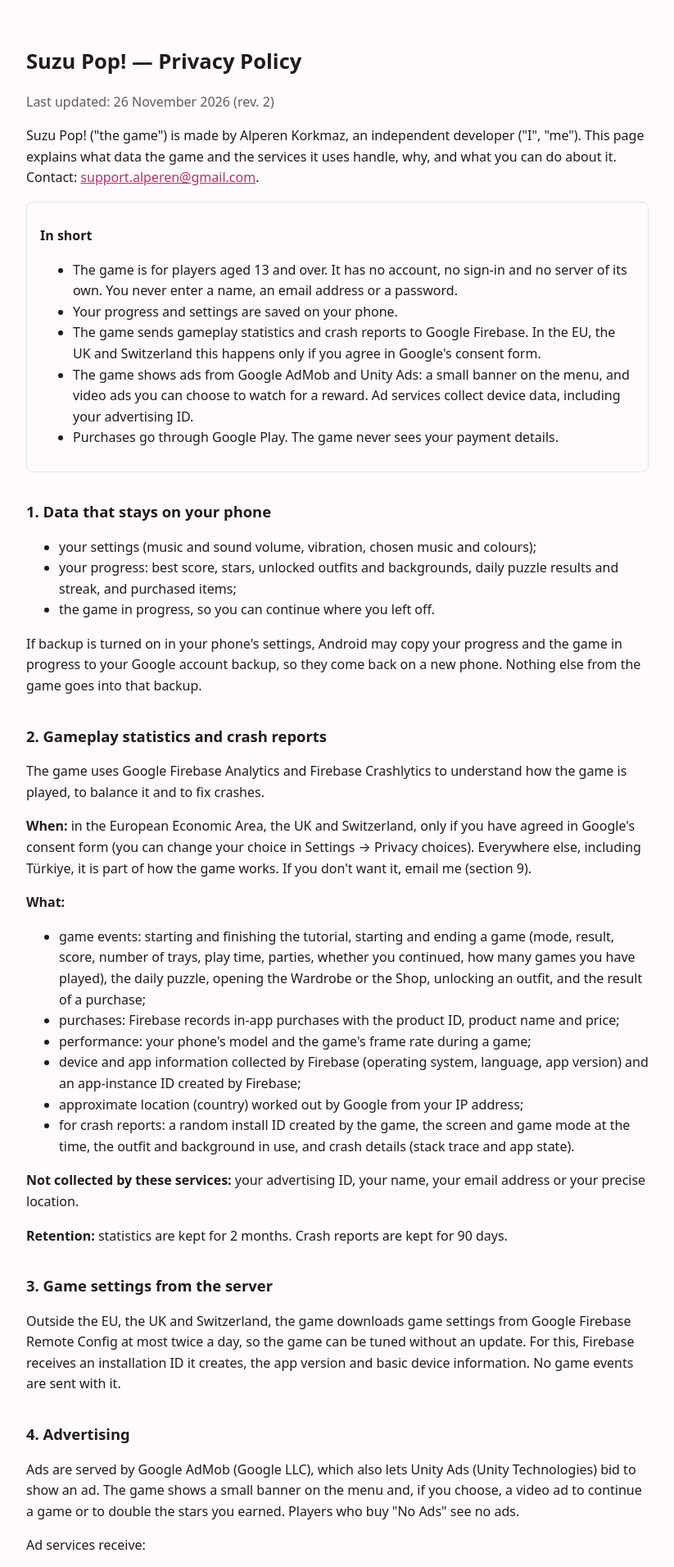
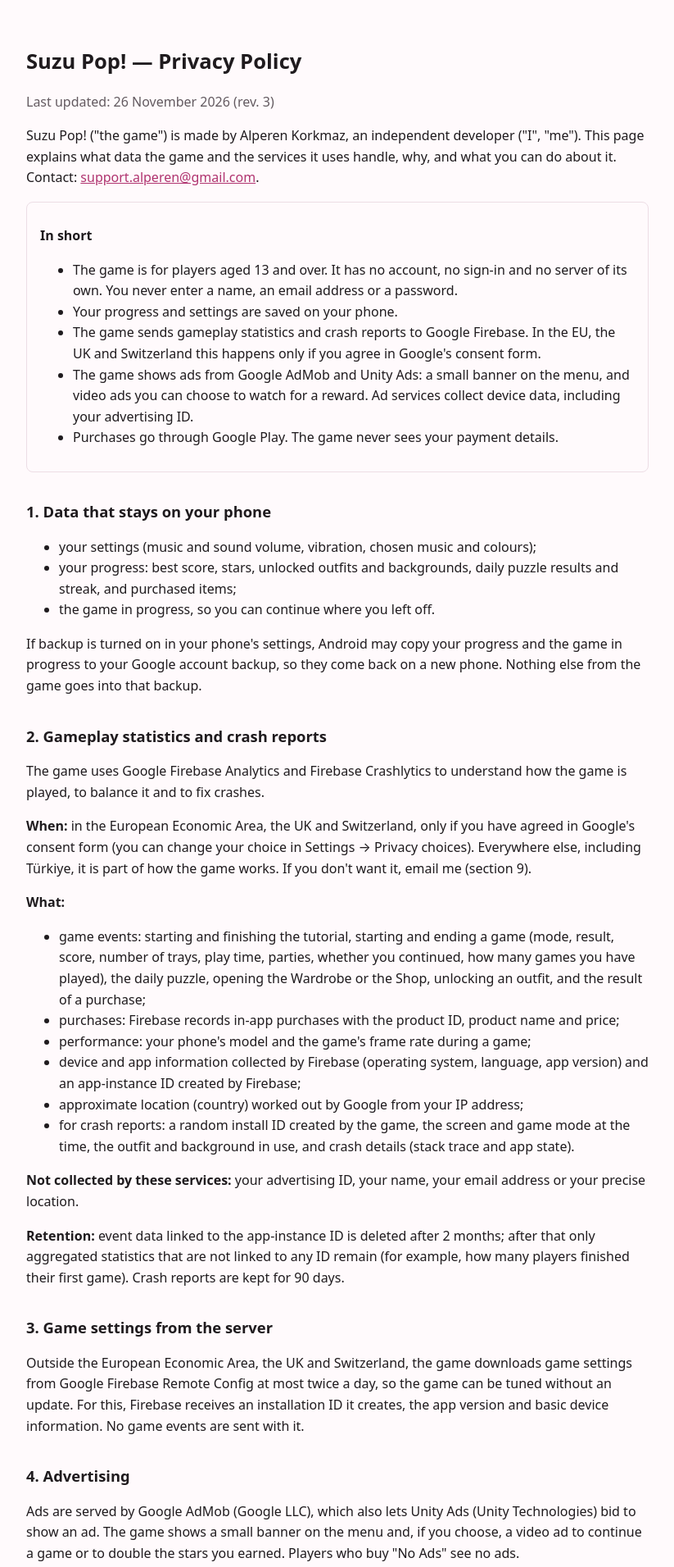
Before and after one commit to alperen-bit/alperen-bit.github.io, a plain HTML site: page suzu-pop/privacy/index.html in a window 1280 px wide. Shown: the top 1911 px of the page at 82% size, without its empty margins (228-1051 px from the left). Drawn offline with Linux system fonts and the light colour scheme.

Commit message:
Suzu Pop! gizlilik rev. 3: saklama cümlesi (kimliğe bağlı olay verisi 2 ay, kimliksiz toplu istatistik kalır), AEA adı
Co-Authored-By: Claude Opus 5.5 <noreply@anthropic.com>
Claude-Session: https://claude.ai/code/session_01HMdY4jPiqbrxtM8FV9cZri

```diff
--- a/suzu-pop/privacy/index.html
+++ b/suzu-pop/privacy/index.html
@@ -17,7 +17,7 @@
 <body>
 <main>
 <h1>Suzu Pop! — Privacy Policy</h1>
-<p class="muted">Last updated: 26 November 2026 (rev. 2)</p>
+<p class="muted">Last updated: 26 November 2026 (rev. 3)</p>
 
 <p>Suzu Pop! ("the game") is made by Alperen Korkmaz, an independent developer ("I", "me"). This page explains what data the game and the services it uses handle, why, and what you can do about it. Contact: <a href="mailto:support.alperen@gmail.com">support.alperen@gmail.com</a>.</p>
 
@@ -53,10 +53,10 @@
 <li>for crash reports: a random install ID created by the game, the screen and game mode at the time, the outfit and background in use, and crash details (stack trace and app state).</li>
 </ul>
 <p><strong>Not collected by these services:</strong> your advertising ID, your name, your email address or your precise location.</p>
-<p><strong>Retention:</strong> statistics are kept for 2 months. Crash reports are kept for 90 days.</p>
+<p><strong>Retention:</strong> event data linked to the app-instance ID is deleted after 2 months; after that only aggregated statistics that are not linked to any ID remain (for example, how many players finished their first game). Crash reports are kept for 90 days.</p>
 
 <h2>3. Game settings from the server</h2>
-<p>Outside the EU, the UK and Switzerland, the game downloads game settings from Google Firebase Remote Config at most twice a day, so the game can be tuned without an update. For this, Firebase receives an installation ID it creates, the app version and basic device information. No game events are sent with it.</p>
+<p>Outside the European Economic Area, the UK and Switzerland, the game downloads game settings from Google Firebase Remote Config at most twice a day, so the game can be tuned without an update. For this, Firebase receives an installation ID it creates, the app version and basic device information. No game events are sent with it.</p>
 
 <h2>4. Advertising</h2>
 <p>Ads are served by Google AdMob (Google LLC), which also lets Unity Ads (Unity Technologies) bid to show an ad. The game shows a small banner on the menu and, if you choose, a video ad to continue a game or to double the stars you earned. Players who buy "No Ads" see no ads.</p>
@@ -84,7 +84,7 @@
 <p>Google and Unity may process data in countries other than yours, including the United States, under their own safeguards.</p>
 
 <h2>9. Keeping and deleting your data, and your rights</h2>
-<p>The game has no account and does not show any ID to you, so I cannot link data held by Firebase or Unity to a specific player, and I cannot delete it on request. Instead, it is deleted automatically: statistics after 2 months and crash reports after 90 days (section 2). Uninstalling the game deletes the data on your phone. Data held by the ad services: use the links in section 4.</p>
+<p>The game has no account and does not show any ID to you, so I cannot link data held by Firebase or Unity to a specific player, and I cannot delete it on request. Instead, it is deleted automatically: event data after 2 months (only aggregated statistics without any ID remain) and crash reports after 90 days (section 2). Uninstalling the game deletes the data on your phone. Data held by the ad services: use the links in section 4.</p>
 <p>Depending on where you live (for example under the GDPR, or Türkiye's KVKK), you may have the right to access or delete your data, to object to or restrict its use, and to withdraw consent. Email <a href="mailto:support.alperen@gmail.com">support.alperen@gmail.com</a>; I will reply within 30 days.</p>
 
 <h2>10. Security</h2>
```
